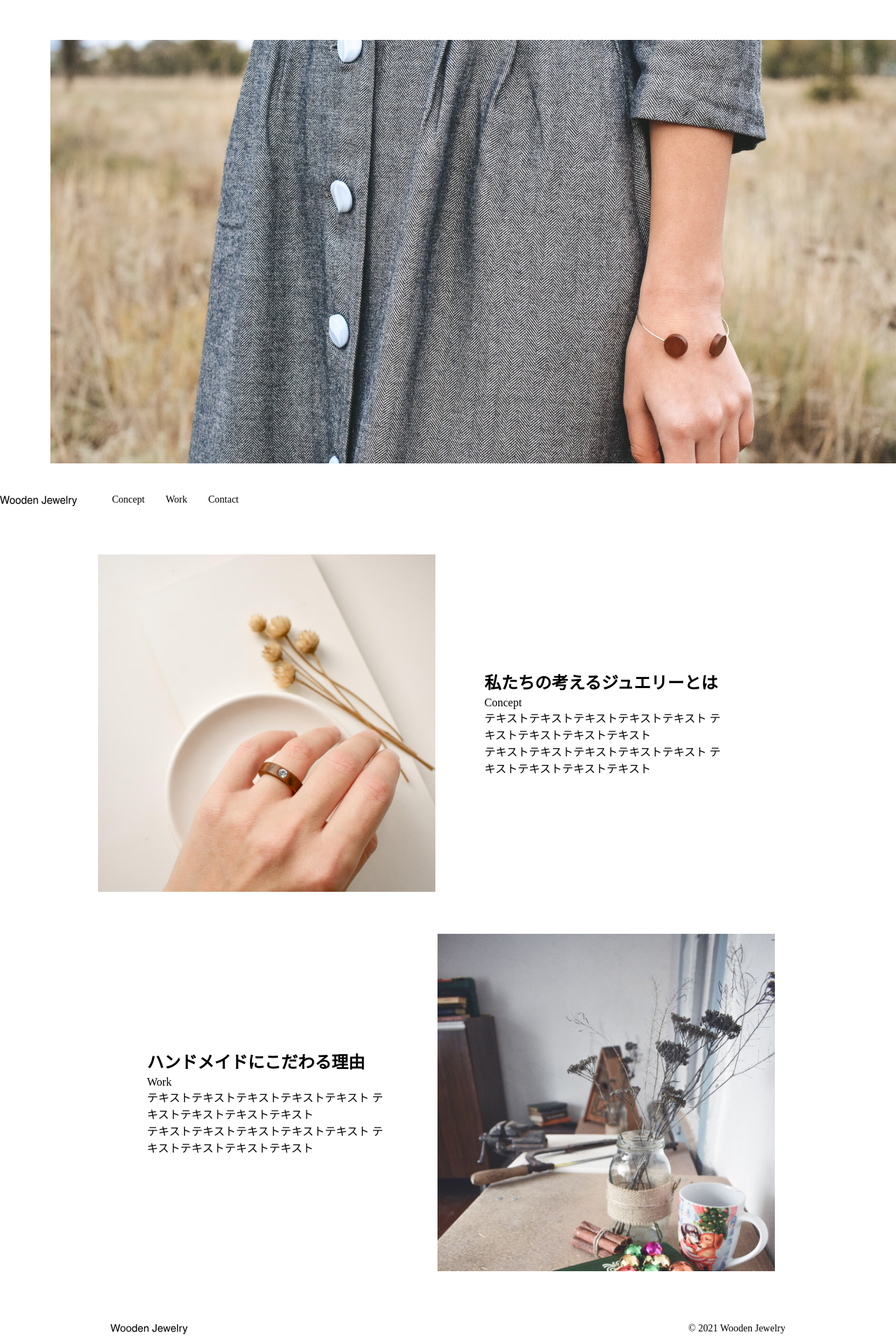
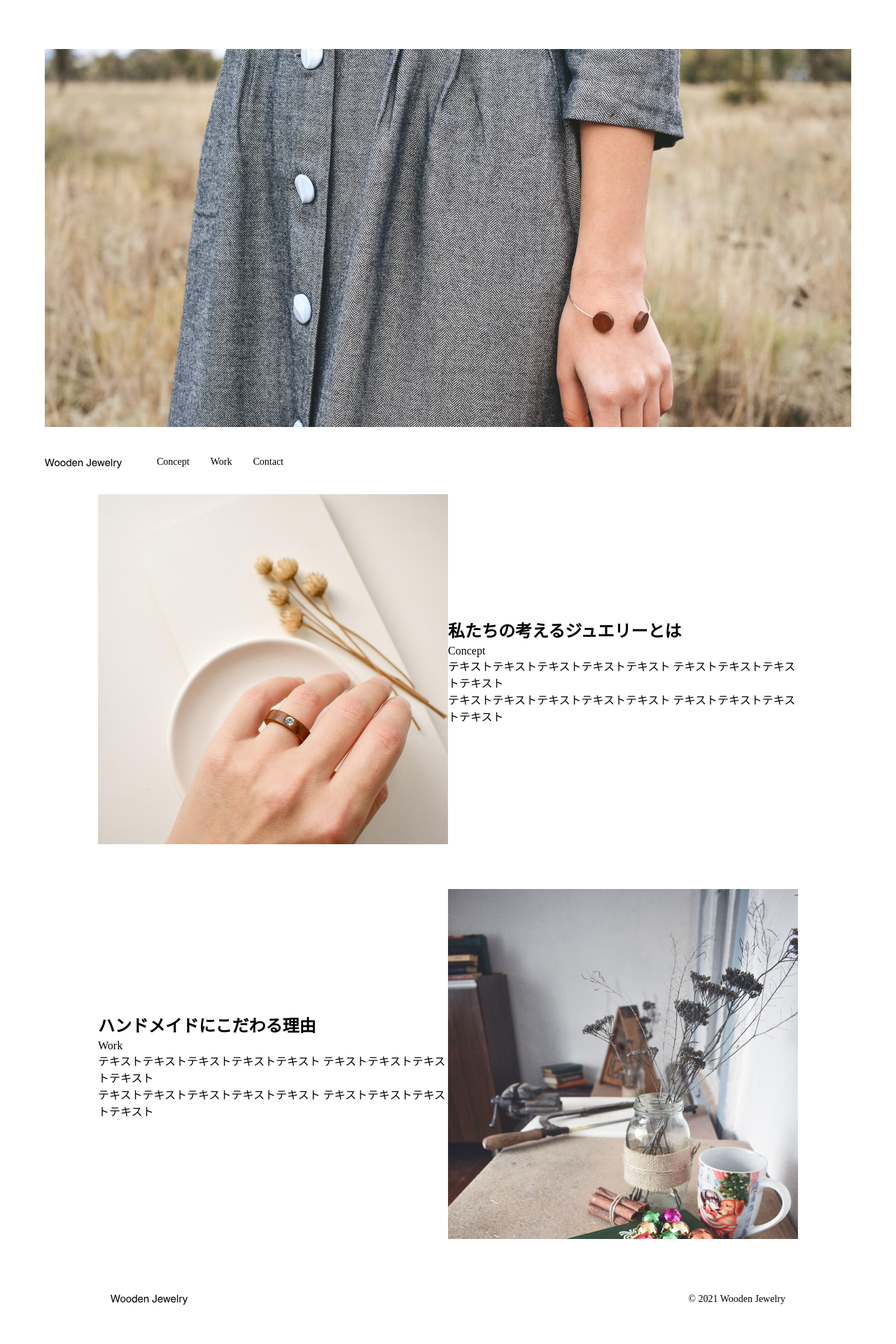
Before and after one commit to tammpro/kith, a PHP site: page / in a window 1280 px wide; the page is wider, and only the part inside the window is pictured. Shown: that part at 70% size. After the commit the page ends 1864 px from the top of that part, so only its background shows below. Run offline with PHP 8.4, Linux system fonts and the light colour scheme.

Commit message:
Add files via upload

```diff
--- a/jewely site/index.html
+++ b/jewely site/index.html
@@ -30,7 +30,9 @@
     <div class="container">
     <main>
             <div class="concept-section">
-                <img src="images/concept.jpg" alt="conceptの画像です">
+                <div class="concept-img">
+                    <img src="images/concept.jpg" alt="conceptの画像です">
+                </div>
 
                 <div class="section">
                     <h2>私たちの考えるジュエリーとは</h2>
@@ -57,8 +59,9 @@
                         テキストテキストテキストテキスト
                     </p>
                 </div>
-
-                <img src="images/work.jpg" alt="conceptの画像です">
+                <div class="concept-img">
+                    <img src="images/work.jpg" alt="conceptの画像です">
+                 </div>
             </div>
     </main>
     <!-- /* mainここまでです */ -->
--- a/jewely site/style.css
+++ b/jewely site/style.css
@@ -1,31 +1,30 @@
 body{
     margin: 0;
+    box-sizing: border-box;
 }
 
-body .mainvisual{
-    display: inline-block;
-    margin: 57px 72px 0 72px;
-
+.mainvisual{
+    width: 90%;
+    margin: 0 auto;
+    margin-top: 70px;
 }
 
-body img{
-    max-width: 1290px;
+.mainvisual img{
+    text-align: center;
+    width: 100%;
+    margin: 0 auto;
 }
-
-
 
 /* headerここからです */
 
 header{
-    max-width: 1290px;
+    width: 90%;
     display: flex;
     align-items: center;
+    margin: 30px auto;
     font-size: 14px;
-    padding: 32px 0px;
-    margin:  0 auto 30px auto;
+}
 
-
-}
 header h1{
     margin: 0;
     margin-right: 50px;
@@ -59,43 +57,44 @@ header li{
     padding: 0 18px;
 }
 
-
-main .concept-section img{
-    width: 482px;
-    max-width: 100%;
+.concept-img{
+    width: 50%;
 }
 
-main .concept-section{
+.concept-img img{
+    width: 100%;
+}
+
+
+.concept-section{
     display: flex;
     margin: 0 auto;
     align-items: center;
     margin-bottom: 60px;
-
 }
 
-main .concept-section .section{
+.section{
     width: 50%;
-    max-width: 345px;
-    padding: 0 7%;
+    /* padding: 0 7%;   */
+}
 
-}
-main .concept-section .section h2{
+.section h2{
     margin-top: 0;
     margin-bottom: 4px;
 
 }
-main .concept-section .section span{
+.section span{
     margin: 0 0 6px;
 
 }
-main .concept-section .section p{
+.section p{
     margin: 0;
 }
 /* <!-- /* mainここまでです */
 
 /* footerここから */
 footer{
-    width: 964px;
+    max-width: 964px;
     margin: 0;
     margin: 0 auto;
     display: flex;
```
Also changed, not shown: other parts of jewely site/style.css (+9 -57 lines).
